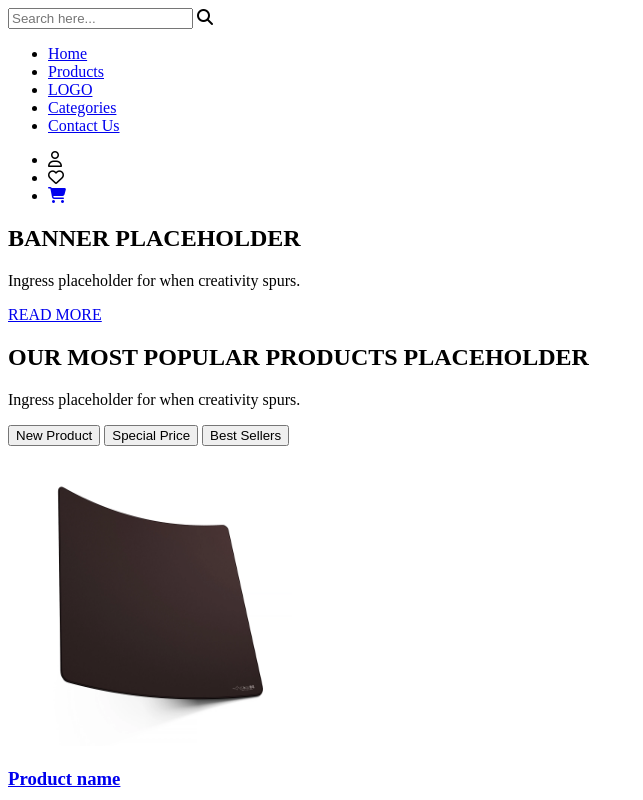
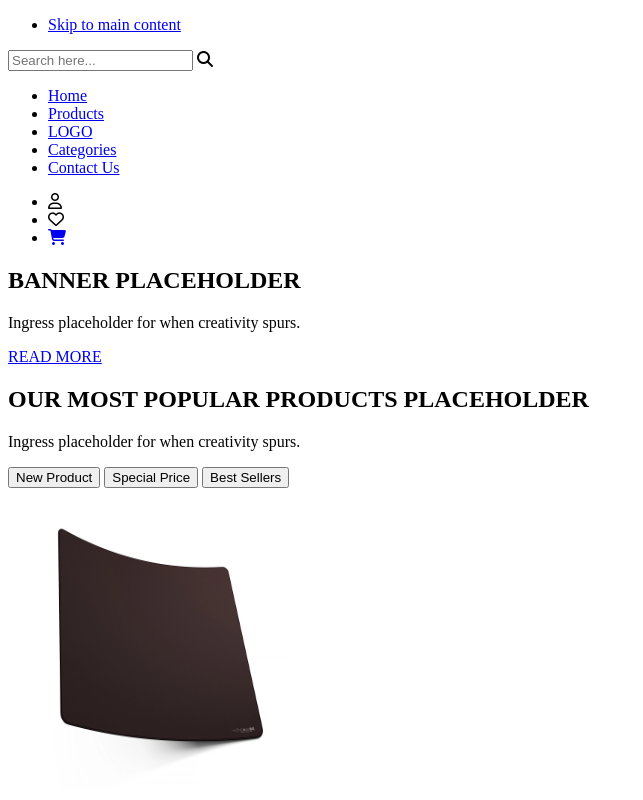
Before and after one commit to ChenoGG/web-store, a plain HTML site: page index.html in a window 1280 px wide. Shown: the top 800 px of the page, without its empty margins (0-643 px from the left). Drawn offline with Linux system fonts and the light colour scheme.

Commit message:
feat: add skip to main content link, keyboard

```diff
--- a/index.html
+++ b/index.html
@@ -13,6 +13,13 @@
 </head>
 
 <body>
+
+    <nav class="skip">
+        <ul>
+            <li><a href="#top-products">Skip to main content</a></li>
+        </ul>
+    </nav>
+
     <header>
         <!-- https://developer.mozilla.org/en-US/docs/Web/HTML/Element/input/search -->
         <form role="search">
```
Also changed, not shown: pages/checkout.html (+7 -0 lines), pages/product.html (+7 -0 lines).
